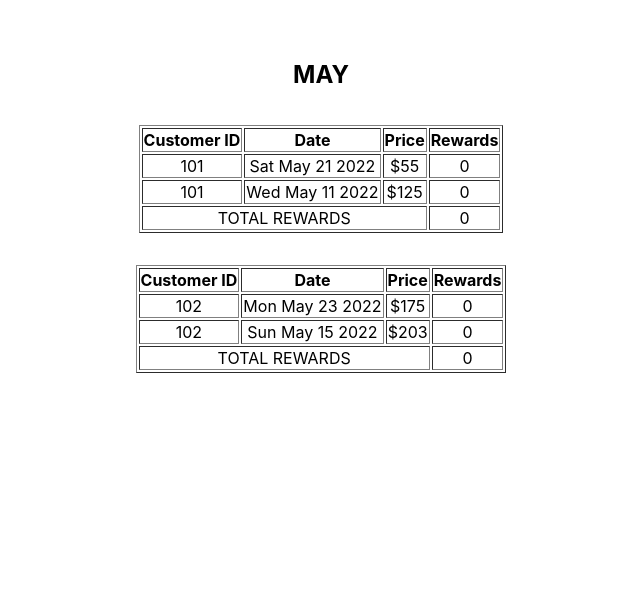
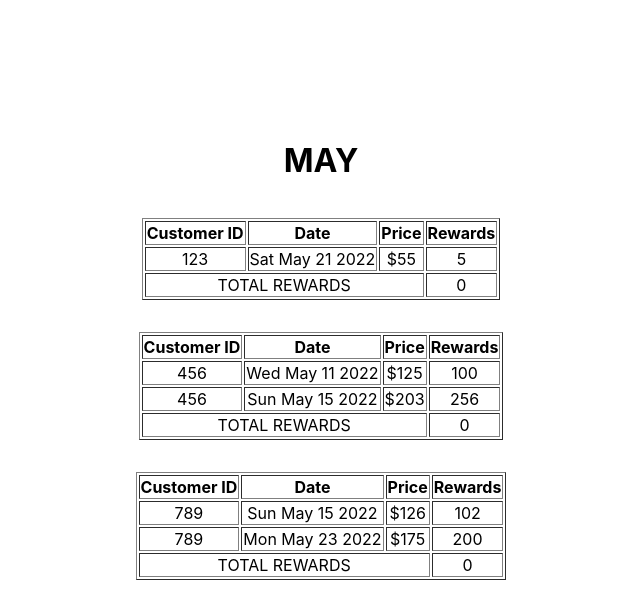
Before and after one commit to jipark92/charter-oa, a React (Create React App) app: page / in a window 1280 px wide. Shown: the top 616 px of the page, without its empty margins (319-959 px from the left). Built offline with nearby package versions, Linux system fonts and the light colour scheme.

Commit message:
new tables and order in date

```diff
--- a/src/App.js
+++ b/src/App.js
@@ -1,6 +1,5 @@
-import logo from './logo.svg';
 import './App.css';
-import MonthTable from './components/MonthTable';
+import MayMonthTable from './components/MayMonthTable';
 import { useState, useEffect } from 'react'
 import { fetchTransactionMockData } from './mockdata/transactionMockData';
 
@@ -27,12 +26,12 @@ function App() {
       }
     })
   })()
-  const sortedMayTable = () => mayTable.sort((a, b) => a.customerID - b.customerID)
+  const sortedMayTable = () => mayTable.sort((a, b) => new Date(a.purchasedDate) - new Date(b.purchasedDate))
 
   console.log(sortedMayTable())
   return (
     <div className="App">
-      <MonthTable
+      <MayMonthTable
         sortedMayTable={sortedMayTable}
       />
     </div>
--- /dev/null
+++ b/src/components/MayMonthTable.js
@@ -0,0 +1,99 @@
+import React from 'react'
+import '../css/monthTable.css'
+
+export default function MayMonthTable({ sortedMayTable }) {
+    return (
+        <div>
+            <h1>MAY</h1>
+            {/* customer 123 */}
+            <table border="1">
+                <thead>
+                    <tr>
+                        <th>Customer ID</th>
+                        <th>Date</th>
+                        <th>Price</th>
+                        <th>Rewards</th>
+                    </tr>
+                </thead>
+                <tbody>
+                    {sortedMayTable().map((data, i) => {
+                        if (data.customerID === 123) {
+                            return (
+                                <tr key={i}>
+                                    <td>{data.customerID}</td>
+                                    <td>{data.purchasedDate}</td>
+                                    <td>${data.price}</td>
+                                    <td>{data.rewardPoints}</td>
+                                </tr>
+                            )
+                        }
+                    })}
+                    <tr>
+                        <td colSpan="3">TOTAL REWARDS</td>
+                        <td>0</td>
+                    </tr>
+                </tbody>
+            </table>
+
+            {/* customer 456 */}
+            <table border="1">
+                <thead>
+                    <tr>
+                        <th>Customer ID</th>
+                        <th>Date</th>
+                        <th>Price</th>
+                        <th>Rewards</th>
+                    </tr>
+                </thead>
+                <tbody>
+                    {sortedMayTable().map((data, i) => {
+                        if (data.customerID === 456) {
+                            return (
+                                <tr key={i}>
+                                    <td>{data.customerID}</td>
+                                    <td>{data.purchasedDate}</td>
+                                    <td>${data.price}</td>
+                                    <td>{data.rewardPoints}</td>
+                                </tr>
+                            )
+                        }
+                    })}
+                    <tr>
+                        <td colSpan="3">TOTAL REWARDS</td>
+                        <td>0</td>
+                    </tr>
+                </tbody>
+            </table>
+
+            {/* customer 789 */}
+            <table border="1">
+                <thead>
+                    <tr>
+                        <th>Customer ID</th>
+                        <th>Date</th>
+                        <th>Price</th>
+                        <th>Rewards</th>
+                    </tr>
+                </thead>
+                <tbody>
+                    {sortedMayTable().map((data, i) => {
+                        if (data.customerID === 789) {
+                            return (
+                                <tr key={i}>
+                                    <td>{data.customerID}</td>
+                                    <td>{data.purchasedDate}</td>
+                                    <td>${data.price}</td>
+                                    <td>{data.rewardPoints}</td>
+                                </tr>
+                            )
+                        }
+                    })}
+                    <tr>
+                        <td colSpan="3">TOTAL REWARDS</td>
+                        <td>0</td>
+                    </tr>
+                </tbody>
+            </table>
+        </div>
+    )
+}
--- a/src/components/MonthTable.js
+++ /dev/null
@@ -1,70 +0,0 @@
-import React from 'react'
-import '../css/monthTable.css'
-
-export default function MonthTable({ sortedMayTable }) {
-    return (
-        <>
-            <section>
-                <h1>MAY</h1>
-                <table border="1">
-                    <thead>
-                        <tr>
-                            <th>Customer ID</th>
-                            <th>Date</th>
-                            <th>Price</th>
-                            <th>Rewards</th>
-                        </tr>
-                    </thead>
-                    <tbody>
-                        {sortedMayTable().map((data, i) => {
-                            if (data.customerID === 101) {
-                                return (
-                                    <tr key={i}>
-                                        <td>{data.customerID}</td>
-                                        <td>{data.purchasedDate}</td>
-                                        <td>${data.price}</td>
-                                        <td>0</td>
-                                    </tr>
-                                )
-                            }
-                        })}
-                        <tr>
-                            <td colSpan="3">TOTAL REWARDS</td>
-                            <td>0</td>
-                        </tr>
-                    </tbody>
-                </table>
-                {/* customer 102 */}
-                <table border="1">
-                    <thead>
-                        <tr>
-                            <th>Customer ID</th>
-                            <th>Date</th>
-                            <th>Price</th>
-                            <th>Rewards</th>
-                        </tr>
-                    </thead>
-                    <tbody>
-                        {sortedMayTable().map((data, i) => {
-                            if (data.customerID === 102) {
-                                return (
-                                    <tr key={i}>
-                                        <td>{data.customerID}</td>
-                                        <td>{data.purchasedDate}</td>
-                                        <td>${data.price}</td>
-                                        <td>0</td>
-                                    </tr>
-                                )
-                            }
-                        })}
-                        <tr>
-                            <td colSpan="3">TOTAL REWARDS</td>
-                            <td>0</td>
-                        </tr>
-
-                    </tbody>
-                </table>
-            </section>
-        </>
-    )
-}
--- a/src/css/monthTable.css
+++ b/src/css/monthTable.css
@@ -1,4 +1,4 @@
-section {
+div {
     display: flex;
     flex-direction: column;
     justify-content: center;
--- a/src/mockdata/transactionMockData.js
+++ b/src/mockdata/transactionMockData.js
@@ -43,54 +43,82 @@
 //     ],
 // };
 
+export const calculateRewardPoints = (price) => {
+    const moreThan50 = 1
+    const moreThan100 = 2
+    if (price > 100) {
+        return (price - 100) * moreThan100 + 50 * moreThan50
+    } else if (price > 50) {
+        return (price - 50) * moreThan50
+    } else {
+        return 0
+    }
+}
+
+
 const transactionMockData = [
     {
         transactionId: 1,
-        customerID: 101,
+        customerID: 123,
         price: 100,
+        rewardPoints: calculateRewardPoints(100),
         purchasedDate: new Date("July 01, 22 00:20:18").toDateString(),
     },
     {
         transactionId: 2,
-        customerID: 103,
+        customerID: 456,
         price: 60,
+        rewardPoints: calculateRewardPoints(60),
         purchasedDate: new Date("June 19, 22 00:20:18").toDateString(),
     },
     {
         transactionId: 3,
-        customerID: 102,
+        customerID: 789,
         price: 175,
+        rewardPoints: calculateRewardPoints(175),
         purchasedDate: new Date("May 23, 22 00:20:18").toDateString(),
     },
     {
         transactionId: 3,
-        customerID: 101,
+        customerID: 123,
         price: 55,
+        rewardPoints: calculateRewardPoints(55),
         purchasedDate: new Date("May 21, 22 00:20:18").toDateString(),
     },
     {
         transactionId: 3,
-        customerID: 101,
+        customerID: 456,
         price: 125,
+        rewardPoints: calculateRewardPoints(125),
         purchasedDate: new Date("May 11, 22 00:20:18").toDateString(),
     },
     //
     {
         transactionId: 1,
-        customerID: 101,
+        customerID: 789,
         price: 100,
+        rewardPoints: calculateRewardPoints(100),
         purchasedDate: new Date("June 25, 22 00:20:18").toDateString(),
     },
     {
         transactionId: 2,
-        customerID: 103,
-        price: 60,
+        customerID: 123,
+        price: 45,
+        rewardPoints: calculateRewardPoints(45),
         purchasedDate: new Date("July 14, 22 00:20:18").toDateString(),
     },
     {
         transactionId: 3,
-        customerID: 102,
+        customerID: 456,
         price: 203,
+        rewardPoints: calculateRewardPoints(203),
+        purchasedDate: new Date("May 15, 22 00:20:18").toDateString(),
+    },
+    {
+        transactionId: 3,
+        customerID: 789,
+        price: 126,
+        rewardPoints: calculateRewardPoints(126),
         purchasedDate: new Date("May 15, 22 00:20:18").toDateString(),
     },
 ];
```
Also changed, not shown: src/components/JuneMonthTable.js (added, +7 -0 lines), src/components/UserTransactions.js (deleted, +0 -9 lines), src/components/JulyMonthTable.js (added).
